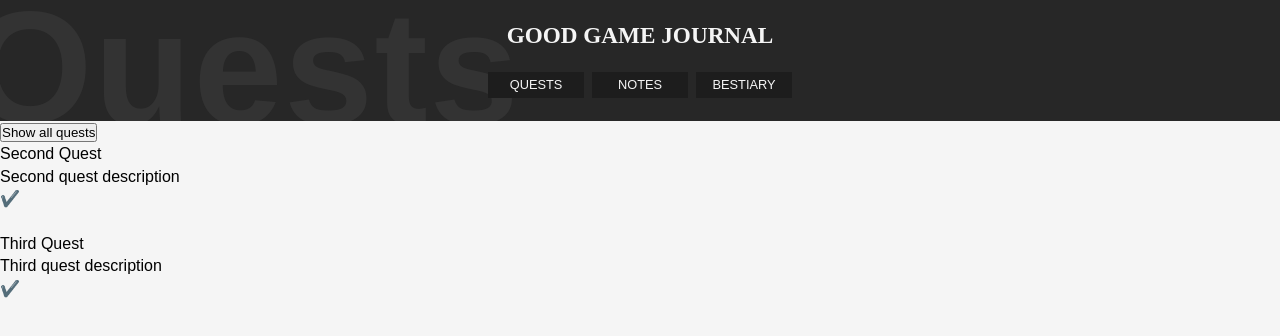
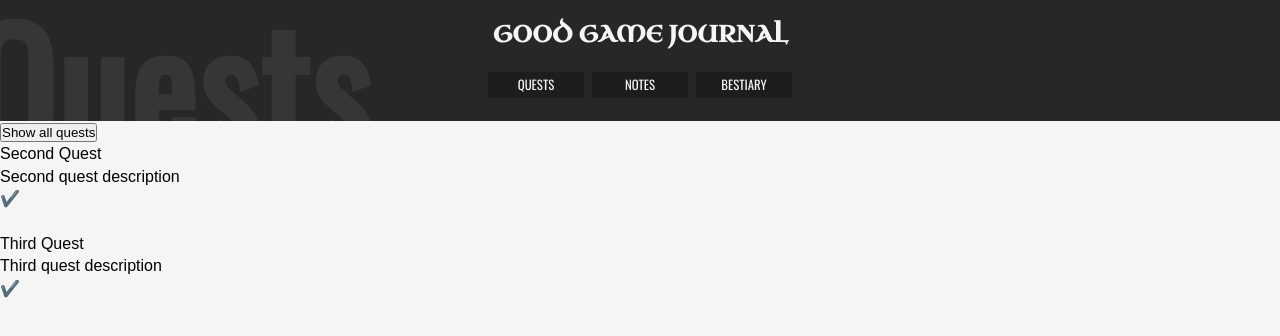
Before and after one commit to mxzawadzki/gg-journal, a Vue app: page /quests in a window 1280 px wide. Shown: the top 336 px of the page. Built offline with nearby package versions, Linux system fonts and the light colour scheme.

Commit message:
Add fonts, modify header css

```diff
--- a/public/index.html
+++ b/public/index.html
@@ -5,6 +5,7 @@
     <meta http-equiv="X-UA-Compatible" content="IE=edge">
     <meta name="viewport" content="width=device-width,initial-scale=1.0">
     <link rel="icon" href="<%= BASE_URL %>favicon.ico">
+    <link href="https://fonts.googleapis.com/css?family=Crimson+Text|Oswald|Uncial+Antiqua" rel="stylesheet">
     <title>Good Game Journal</title>
   </head>
   <body>
--- a/src/assets/css/main.css
+++ b/src/assets/css/main.css
@@ -71,11 +71,11 @@ a {
   font-family: "Oswald", sans-serif;
   font-weight: 700;
   font-size: 10rem;
-  color: #333333;
+  color: #363636;
   margin: .75rem 0;
   z-index: -1;
   left: -2rem;
-  top: -3.5rem;
+  top: -2.5rem;
 }
 
 .nav {
--- a/src/assets/scss/layout/_header.scss
+++ b/src/assets/scss/layout/_header.scss
@@ -27,11 +27,11 @@
     font-family: $ui-font-family;
     font-weight: 700;
     font-size: 10rem;
-    color: darken($text-color-white, 76%);
+    color: darken($text-color-white, 75%);
     margin: .75rem 0;
     z-index: -1;
     left: -2rem;
-    top: -3.5rem;
+    top: -2.5rem;
   }
 }
 
```
